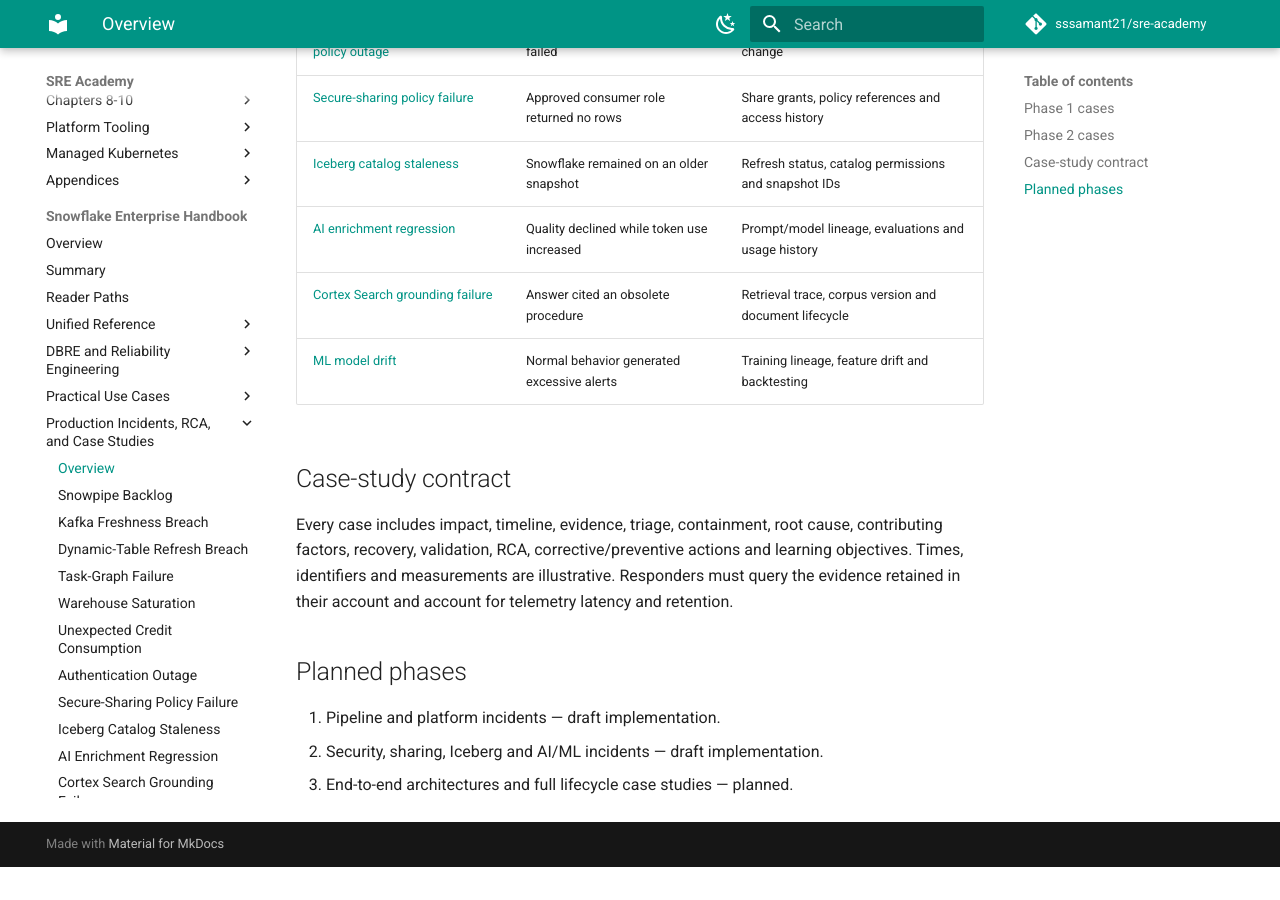
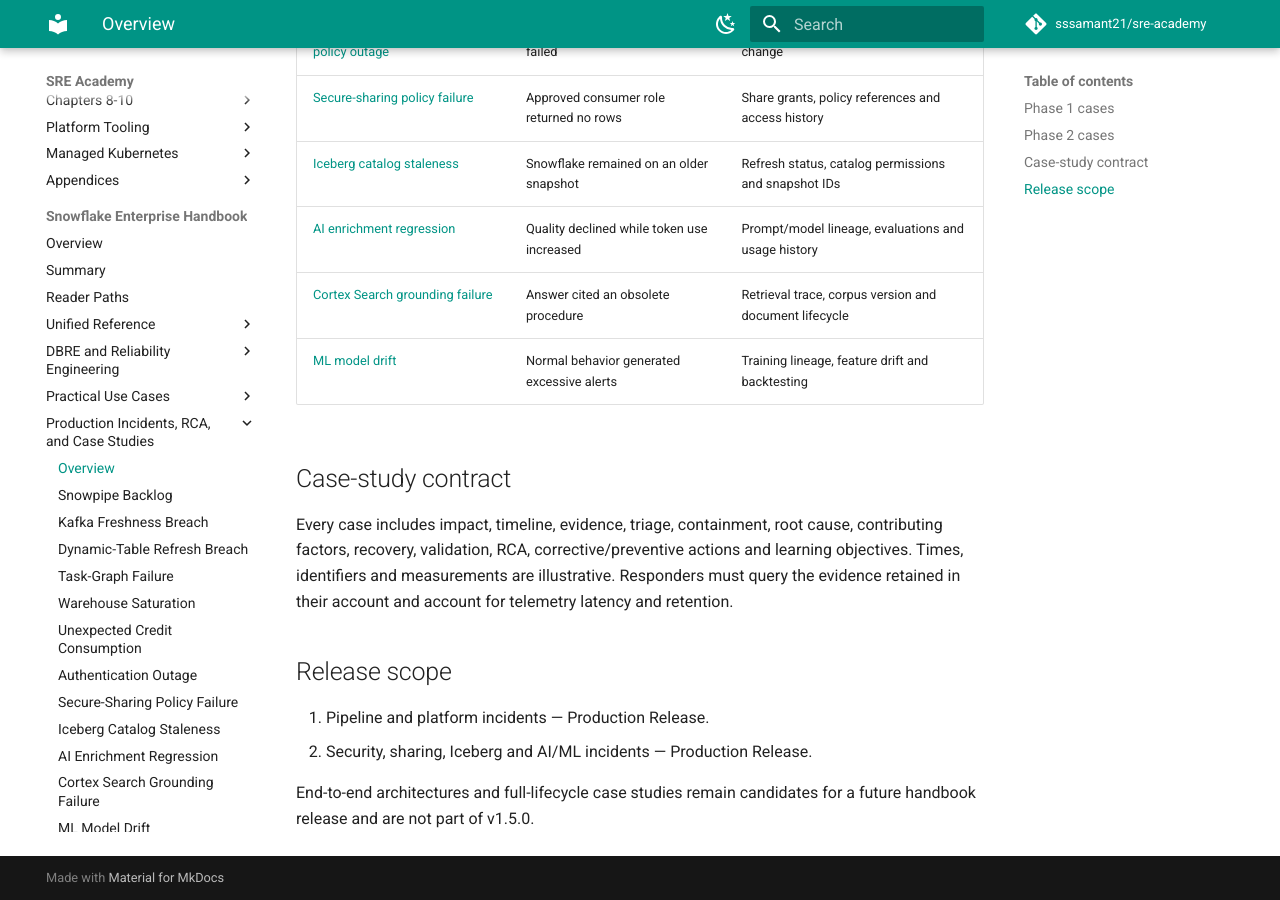
Before and after one commit to sssamant21/sre-academy, an MkDocs documentation site: the page built from docs/books/snowflake/incidents/index.md, in a window 1280 px wide and 900 px high, scrolled down 954 px. Built offline with MkDocs 1.6.1 and Material for MkDocs 9.7.7, drawn with Linux system fonts in a browser that asks for light colours; comment, search, counter and statistics services are not loaded; before the commit the page ends 1821 px from its top, so only the background shows below that; some of the changed text lies outside the part shown.

Commit message:
docs(snowflake): prepare v1.5.0 production release

```diff
--- a/docs/books/snowflake/incidents/index.md
+++ b/docs/books/snowflake/incidents/index.md
@@ -1,7 +1,7 @@
 # Production Incidents, RCA, and Case Studies
 
 Version: v1.5.0
-Status: In development
+Status: Production Release
 Last vendor validation: 2026-08-16
 
 These case studies are fictional composites built from documented Snowflake failure modes. They are exercises, not claims about a named customer or observed outage. Each case separates evidence from inference and ends with corrective and preventive actions.
@@ -32,8 +32,9 @@
 
 Every case includes impact, timeline, evidence, triage, containment, root cause, contributing factors, recovery, validation, RCA, corrective/preventive actions and learning objectives. Times, identifiers and measurements are illustrative. Responders must query the evidence retained in their account and account for telemetry latency and retention.
 
-## Planned phases
+## Release scope
 
-1. Pipeline and platform incidents — draft implementation.
-2. Security, sharing, Iceberg and AI/ML incidents — draft implementation.
-3. End-to-end architectures and full lifecycle case studies — planned.
+1. Pipeline and platform incidents — Production Release.
+2. Security, sharing, Iceberg and AI/ML incidents — Production Release.
+
+End-to-end architectures and full-lifecycle case studies remain candidates for a future handbook release and are not part of v1.5.0.
```
